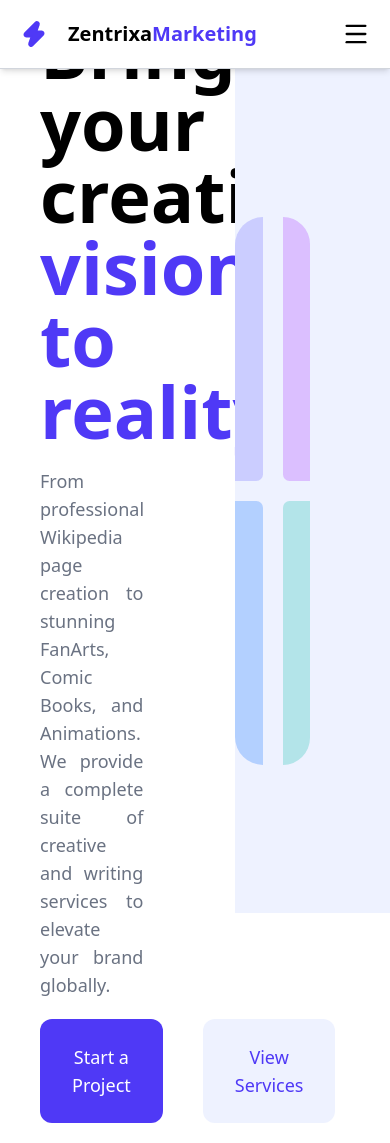
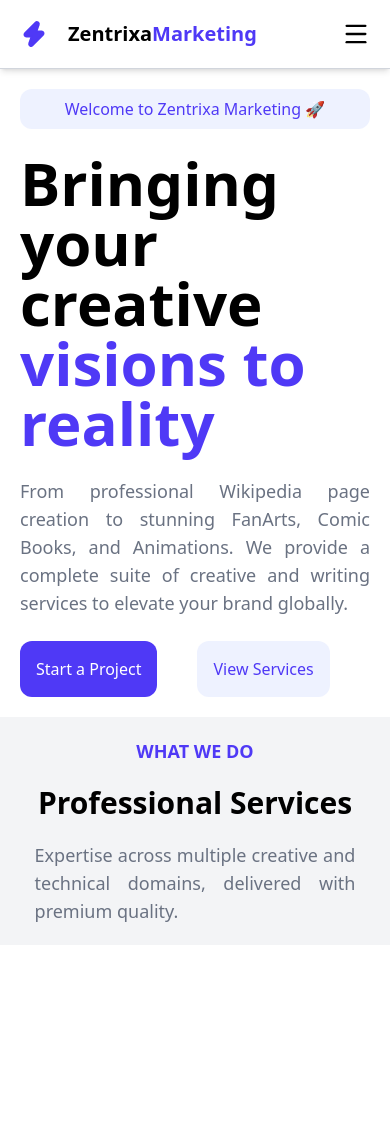
Before and after one commit to mirza-zain/zentrixamarketing-website, a Next.js app: page / in a window 390 px wide. After the commit the page ends 945 px from the top, so only its background shows below. Built offline with nearby package versions, Linux system fonts and the light colour scheme.

Commit message:
Nav and Homepage Completed

```diff
--- a/app/components/Navbar.tsx
+++ b/app/components/Navbar.tsx
@@ -2,16 +2,28 @@
 
 import { Menu, X, Zap } from "lucide-react"
 import Link from "next/link"
-import { useState } from "react"
+import { useEffect, useState } from "react"
 
 function Navbar() {
     const [mobVisible, setMobVisible] = useState(false)
 
     const toggleButton = () => setMobVisible(!mobVisible)
 
+    useEffect(() => {
+        if (mobVisible) {
+            document.body.style.overflow = "hidden"
+        } else {
+            document.body.style.overflow = ""
+        }
+
+        return () => {
+            document.body.style.overflow = ""
+        }
+    }, [mobVisible])
+
   return (
     <>
-        <header className="w-full h-1/5 sticky top-0 p-5 flex justify-between items-center bg-white border-b border-b-gray-300 shadow-md ">
+        <header className="w-full h-1/5 sticky top-0 p-5 flex justify-between items-center bg-white border-b border-b-gray-300 shadow-md overflow-hidden z-40">
             <div className="flex items-center gap-5">
                 <Zap size={28} color="#4f39f6" fill="#4f39f6" />
                 <h1 className="font-bold text-xl md:text-2xl">Zentrixa<span className="text-indigo-600">Marketing</span></h1>
@@ -27,6 +39,16 @@ function Navbar() {
                 </ul>
             </div>
         </header>
+        {
+            mobVisible &&
+            <div className="fixed inset-x-0 top-22 bottom-0 bg-white flex justify-center z-40">
+                <ul className="flex flex-col justify-center items-center gap-14">
+                    <li className="text-lg font-semibold text-gray-600 hover:text-indigo-600 duration-300 ease-in-out" ><Link href={'/'} onClick={toggleButton} >Services</Link></li>
+                    <li className="text-lg font-semibold text-gray-600 hover:text-indigo-600 duration-300 ease-in-out" ><Link href={'/'} onClick={toggleButton} >Our Network</Link></li>
+                    <li className="text-lg font-semibold text-gray-600 hover:text-indigo-600 duration-300 ease-in-out" ><Link href={'/'} onClick={toggleButton} >Contact</Link></li>
+                </ul>
+            </div>
+        }
     </>
   )
 }
--- a/app/page.tsx
+++ b/app/page.tsx
@@ -1,21 +1,22 @@
 import Link from "next/link";
+import ServiceScreen from "./screens/ServiceScreen";
 
 export default function Home() {
   return (
     <>
-      <div className="w-full h-screen flex justify-between items-center">
-        <div className="w-1/2 flex flex-col items-left justify-center gap-5 mx-5 p-5">
-          <div className="bg-indigo-50 w-2/5 py-2 rounded-xl">
-            <p className="text-indigo-600 text-center font-medium">Welcome to Zentrixa Marketing 🚀</p>
+      <div className="w-full h-full flex flex-col xl:flex-row justify-center items-center">
+        <div className="w-full xl:w-1/2 flex flex-col items-left justify-center gap-6 mx-5 p-5">
+          <div className="bg-indigo-50 md:w-2/5 lg:w-1/2 py-2 rounded-xl">
+            <p className="text-base text-indigo-600 text-center font-medium">Welcome to Zentrixa Marketing 🚀</p>
           </div>
-          <h2 className="w-3/5 text-7xl font-bold text-left">Bringing your creative <br /> <span className="text-indigo-600">visions to reality</span></h2>
-          <p className="w-2/3 text-lg text-justify text-gray-500">From professional Wikipedia page creation to stunning FanArts, Comic Books, and Animations. We provide a complete suite of creative and writing services to elevate your brand globally.</p>
+          <h2 className="xl:w-4/5 text-6xl lg:text-7xl font-bold">Bringing your creative <br /> <span className="text-indigo-600">visions to reality</span></h2>
+          <p className="w-full md:w-4/5 xl:w-11/12 text-lg text-gray-500 text-justify">From professional Wikipedia page creation to stunning FanArts, Comic Books, and Animations. We provide a complete suite of creative and writing services to elevate your brand globally.</p>
           <div className="flex justify-left items-center gap-10">
-            <button className="text-lg px-8 py-6 bg-indigo-600 hover:bg-indigo-800 text-white font-medium rounded-xl"><Link href={'/'}>Start a Project</Link></button>
-            <button className="text-lg px-8 py-6 bg-indigo-50 hover:bg-indigo-200 text-indigo-600 font-medium rounded-xl"><Link href={'/'}>View Services</Link></button>
+            <button className="text-base md:text-lg px-4 md:px-8 py-4 md:py-6 bg-indigo-600 hover:bg-indigo-800 text-white font-medium rounded-xl"><Link href={'/'}>Start a Project</Link></button>
+            <button className="text-base md:text-lg px-4 md:px-8 py-4 md:py-6 bg-indigo-50 hover:bg-indigo-200 text-indigo-600 font-medium rounded-xl"><Link href={'/'}>View Services</Link></button>
           </div>
         </div>
-        <div className="w-2/5 h-screen bg-indigo-50 flex flex-col items-center justify-center pr-20 py-20">
+        <div className="w-2/5 h-screen xl:flex flex-col items-center justify-center pr-20 py-20 hidden">
             <div className="grid grid-cols-2 gap-5 w-full h-4/5 opacity-30">
               <div className="bg-indigo-500 rounded-tl-[100px] rounded-br-3xl animate-pulse"></div>
               <div className="bg-purple-500 rounded-tr-[100px] rounded-bl-3xl"></div>
@@ -24,6 +25,7 @@ export default function Home() {
             </div>
         </div>
       </div>
+      <ServiceScreen />
     </>
   );
 }
--- /dev/null
+++ b/app/screens/ServiceScreen.tsx
@@ -0,0 +1,13 @@
+
+export default function ServiceScreen() {
+  return (
+    <div className="w-full h-full bg-gray-100 flex flex-col justify-center items-center p-5">
+        <div className="flex flex-col items-center justify-center gap-5">
+            <h2 className="text-lg font-semibold text-indigo-600 uppercase">What we do</h2>
+            <h2 className="text-3xl md:text-4xl lg:text-5xl font-bold">Professional Services</h2>
+            <p className="text-lg font-medium text-gray-500 text-justify md:text-center w-11/12">Expertise across multiple creative and technical domains, delivered with premium quality.</p>
+        </div>
+        <div></div>
+    </div>
+  )
+}
```
